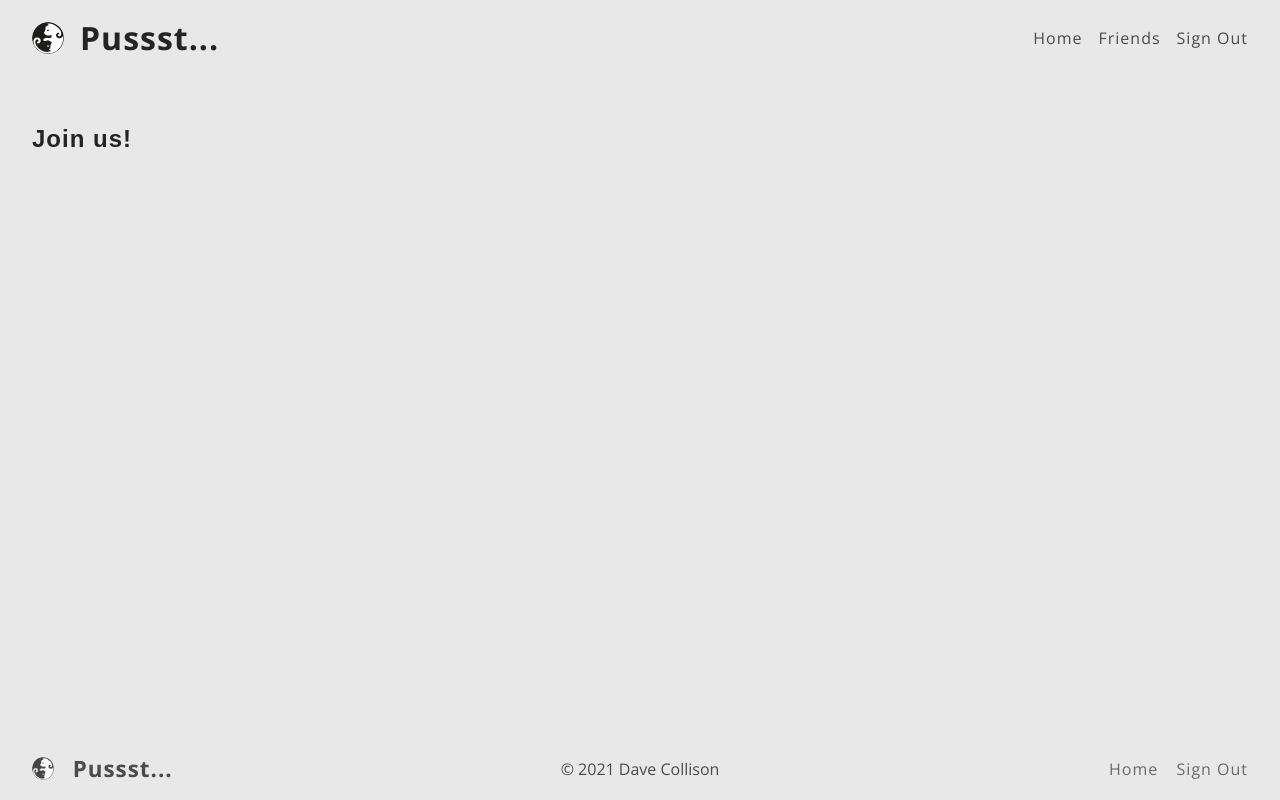
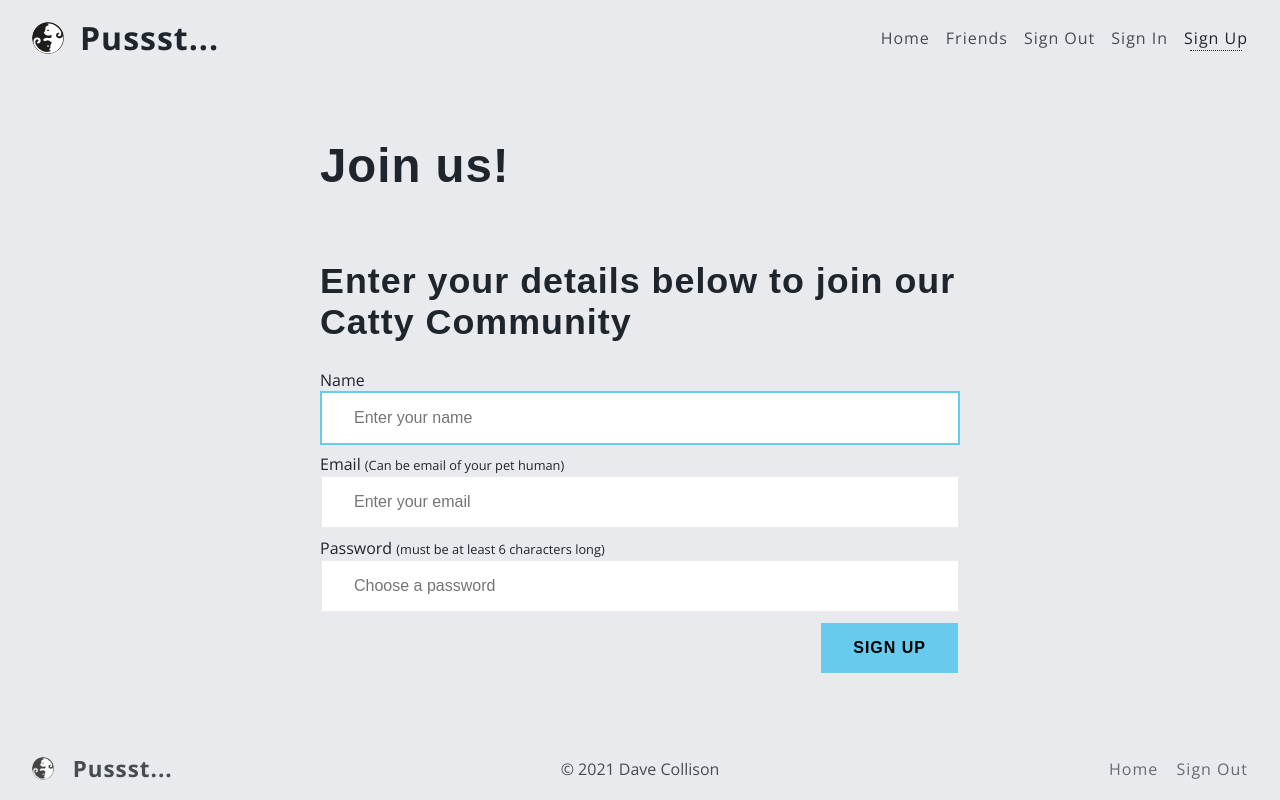
Before and after one commit to thebigdavec/pussst, a Vue app: page /signup in a window 1280 px wide. Built offline with nearby package versions, Linux system fonts and the light colour scheme; a web font is replaced by a local one.

Commit message:
Start to implement firebase and vuex

```diff
--- a/src/components/layout/TheFooter.vue
+++ b/src/components/layout/TheFooter.vue
@@ -19,8 +19,8 @@
 <script setup>
 import { useStore } from 'vuex'
 const store = useStore()
-const appName = store.state.user.appName
-const author = store.state.user.name
+const appName = store.state.app.name
+const author = store.state.app.author
 const year =
   store.state.app.version[store.state.app.version.length - 1].date.split(' ')[2]
 </script>
--- a/src/components/layout/TheHeader.vue
+++ b/src/components/layout/TheHeader.vue
@@ -11,6 +11,8 @@
         <li><RouterLink :to="{ name: 'Home' }">Home</RouterLink></li>
         <li><RouterLink :to="{ name: 'Friends' }">Friends</RouterLink></li>
         <li><RouterLink :to="{ name: 'Sign Out' }">Sign Out</RouterLink></li>
+        <li><RouterLink :to="{ name: 'Sign In' }">Sign In</RouterLink></li>
+        <li><RouterLink :to="{ name: 'Sign Up' }">Sign Up</RouterLink></li>
       </ul>
     </nav>
   </header>
--- a/src/index.css
+++ b/src/index.css
@@ -1,16 +1,22 @@
 :root {
     /* Colors */
-    --clr-dark: #242424;
-    --clr-light: #e8e8e8;
+    --clr-dark: #1e252c;
+    --clr-light: #e8eaee;
+    --clr-cool: #99ff25;
+    --clr-hot: #ffc125;
+    --clr-accent-default: #68caed;
     --clr-bg: var(--bg-clr-preferred, var(--clr-light));
     --clr-fg: var(--fg-clr-preferred, var(--clr-dark));
+    --clr-accent: var(--clr-accent-preferred, var(--clr-accent-default));
+    --clr-highlight: var(--highlight-clr-preferred, var(--clr-cool));
     --clr-transition: background-color 200ms ease-in-out, color 200ms ease-in-out;
     /* Fonts */
     --ff-headings: Overlock, Arial, Helvetica, sans-serif;
     --ff-body: 'Open Sans', Avenir, Helvetica, Arial, sans-serif;
     /* Spacing */
-    --sp-base: 1rem;
+    --sp-base: 1em;
     --ratio: 2;
+    --sp-margin: calc(var(--sp-base) / 2);
     --sp-padding: var(--sp-base) calc(var(--sp-base) * var(--ratio));
     --sp-gap: calc(var(--sp-base) * var(--ratio) / 2);
     --sp-gap-row: calc(var(--sp-base) / 2);
@@ -28,6 +34,8 @@
      :root {
         --bg-clr-preferred: var(--clr-light);
         --fg-clr-preferred: var(--clr-dark);
+        --highlight-clr-preferred: var(--clr-cool);
+        --clr-accent-preferred: var(var(--clr-accent-default));
     }
 }
 
@@ -35,6 +43,8 @@
      :root {
         --bg-clr-preferred: var(--clr-dark);
         --fg-clr-preferred: var(--clr-light);
+        --highlight-clr-preferred: var(--clr-hot);
+        --clr-accent-preferred: var(var(--clr-accent-default));
     }
 }
 
@@ -42,7 +52,6 @@ body {
     font-family: var(--ff-body);
     background-color: var(--clr-bg);
     color: var(--clr-fg);
-    margin: 0;
     transition: var(--clr-transition);
 }
 
@@ -95,28 +104,93 @@ a:focus-visible::after {
     border-bottom: 1px dotted var(--clr-fg);
 }
 
+form {
+    max-width: 640px;
+    margin-inline: auto;
+    display: grid;
+    row-gap: var(--sp-gap-row);
+}
+
+.form-group {
+    display: grid;
+}
+
+.form-group label {
+    font-size: clamp(1rem, 1.1vw, 1.5rem);
+}
+
+.form-group input {
+    padding: var(--sp-padding);
+    font-size: clamp(1rem, 1.1vw, 1.5rem);
+    border: 2px solid;
+    border-color: var(--clr-bg);
+    outline: none;
+}
+
+.form-group input:hover {
+    border-color: var(--clr-highlight);
+}
+
+.form-group input:focus,
+.form-group input:active {
+    border-color: var(--clr-accent);
+}
+
+.form-group button {
+    text-transform: uppercase;
+    letter-spacing: 1px;
+    font-weight: 700;
+    font-size: clamp(1rem, 1.1vw, 1.5rem);
+    padding: var(--sp-padding);
+    justify-self: end;
+    background-color: var(--clr-accent);
+    border: 2px solid;
+    border-color: var(--clr-bg);
+}
+
+.form-group button:hover,
+.form-group button:focus-visible {
+    border-color: var(--clr-highlight);
+}
+
+.form-group button:active {
+    background-color: var(--clr-highlight);
+    border-color: var(--clr-accent);
+}
+
 .container {
     padding: var(--sp-padding);
+    width: 90%;
+    max-width: 1280px;
+    margin-inline: auto;
 }
 
 :is(h1, h2, h3, h4, h5, h6) {
     font-family: var(--ff-headings);
     font-weight: 900;
     letter-spacing: 1px;
-    margin-top: 1.4em;
+    margin-block-start: calc(var(--sp-margin) * var(--ratio));
 }
 
 :is(h1, h2, h3, h4, h5, h6, p) {
-    margin-bottom: 1em;
+    margin-block-end: var(--sp-margin);
 }
 
 h1 {
-    font-size: 3.4rem;
-    font-size: clamp(2.4rem, 3.7vw, 5rem);
+    font-size: clamp(2.75rem, 3.7vw, 5rem);
+}
+
+h2 {
+    font-size: clamp(2rem, 2.8vw, 4rem);
 }
 
 p {
+    font-size: clamp(1rem, 1.1vw, 1.5rem);
     letter-spacing: 0.75px;
     line-height: 1.6;
     max-width: 70ch;
 }
+
+small {
+    font-size: clamp(0.7rem, 1vw, 1.2rem);
+}
--- a/src/store/modules/user.js
+++ b/src/store/modules/user.js
@@ -1,9 +1,14 @@
 export default {
   state: () => ({
     name: 'Dave Collison',
-    appName: 'Pussst...'
+    email: 'dave@davecollison.dev'
   }),
-  getters: {},
+  getters: {
+    firstName: state => {
+      firstName = state.name.trim(' ').split(' ')[0]
+      return firstName
+    }
+  },
   mutations: {
     SET_NAME(state, payload) {
       state.name = payload
--- a/src/views/Home.vue
+++ b/src/views/Home.vue
@@ -6,9 +6,9 @@
   </p>
   <h2>What is {{ name }}?</h2>
   <p>
-    A safe place for cats to talk about their day-to-day activites, show of
-    their pet humans, compete against each other with games and make new friends
-    and enemies along the way.
+    {{ name }} is a safe place for cats to talk about their day-to-day
+    activites, show off their pet humans, compete against each other with games
+    and make new friends and enemies along the way.
   </p>
 </template>
 <script setup>
--- a/src/views/SignUp/index.vue
+++ b/src/views/SignUp/index.vue
@@ -1,3 +1,73 @@
 <template>
-  <h2>Join us!</h2>
+  <form @submit.prevent="submitDetails">
+    <h1>Join us!</h1>
+    <h2>Enter your details below to join our Catty Community</h2>
+    <div class="form-group">
+      <label for="name">Name</label>
+      <input
+        type="text"
+        name="name"
+        id="name"
+        autocomplete="username"
+        placeholder="Enter your name"
+        v-model="name"
+        autofocus
+        required
+        @input="echo"
+      />
+    </div>
+    <div class="form-group">
+      <label for="email">
+        Email
+        <small>(Can be email of your pet human)</small>
+      </label>
+      <input
+        type="email"
+        name="email"
+        id="email"
+        autocomplete="email"
+        placeholder="Enter your email"
+        v-model="email"
+        required
+      />
+    </div>
+    <div class="form-group">
+      <label for="password">
+        Password
+        <small>(must be at least 6 characters long)</small>
+      </label>
+      <input
+        type="password"
+        name="password"
+        id="password"
+        autocomplete="password"
+        placeholder="Choose a password"
+        v-model="password"
+        required
+      />
+    </div>
+    <div class="form-group">
+      <button type="submit">Sign Up</button>
+    </div>
+  </form>
 </template>
+
+<script setup>
+import { ref } from 'vue'
+import { getAuth, createUserWithEmailAndPassword } from 'firebase/auth'
+const name = ref('')
+const email = ref('')
+const password = ref('')
+const authUser = ref('')
+
+const submitDetails = event => {
+  // console.log(name.value, email.value, password.value)
+  authUser.value = getAuth()
+  firebase.auth().createUserWithEmailAndPassword(email, password)
+}
+const echo = () => {
+  // console.log(name.value)
+}
+</script>
+
+<style scoped></style>
```
